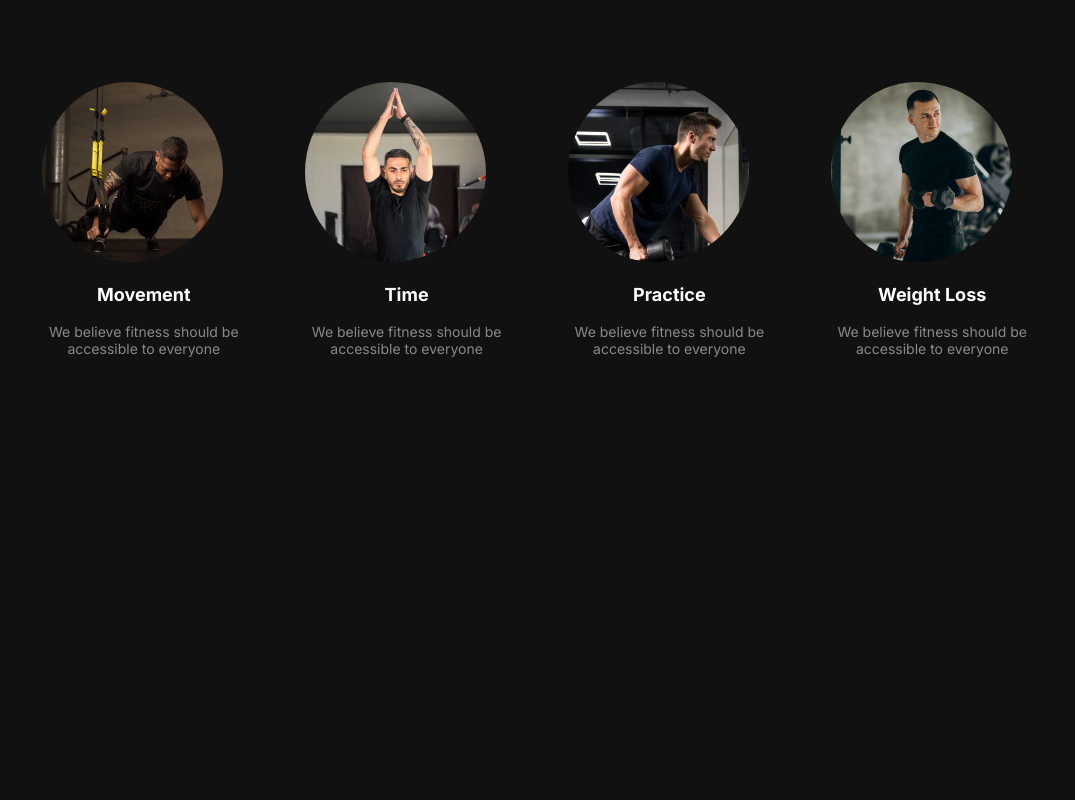
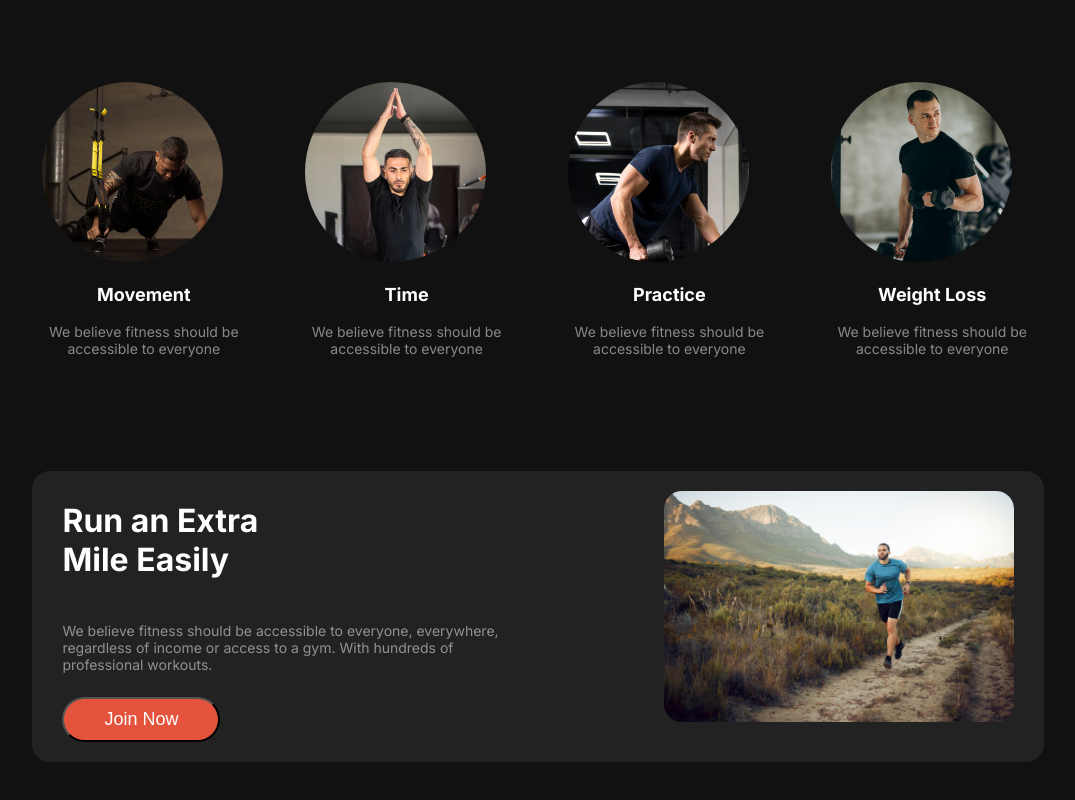
Before and after one commit to eyaminmia880/Assignment-2, a plain HTML site: page index.html in a window 1280 px wide. Shown: the part 1067-1867 px from the top of the page, without its empty margins (102-1177 px from the left). Before the commit the page ends 1486 px from the top, so only its background shows below. Drawn offline with Linux system fonts and the light colour scheme.

Commit message:
added theme section

```diff
--- a/index.html
+++ b/index.html
@@ -41,7 +41,8 @@
                     <section class="habit">
                         <div class="habit-banner">
                             <h2 class="habit-title">Change Your Habits</h2>
-                            <p class="habit-description">We believe fitness should be accessible to everyone,everywhere, regardless of income or access to a gym.</p>
+                            <p class="habit-description">We believe fitness should be accessible to everyone,everywhere,
+                                regardless of income or access to a gym.</p>
                         </div>
                         <div class="habit-image">
                             <div class="card">
@@ -66,6 +67,17 @@
                             </div>
                         </div>
                     </section>
+
+                    <section class="theme">
+                        <div class="theme-container">
+                            <h4>Run an Extra <br>Mile Easily</h4>
+                            <p>We believe fitness should be accessible to everyone, everywhere, regardless of income or access to a gym. With hundreds of professional workouts.</p>
+                            <button class="btn-join">Join Now</button>
+                        </div>
+                        <div class="theme-image">
+                            <img src="images/run.jpg" alt="">
+                        </div>
+                    </section>
                     </main>
                     <footer>
 
--- a/styles/style.css
+++ b/styles/style.css
@@ -176,3 +176,44 @@ nav{
     color: rgba(255, 255, 255, 0.5);
     text-align: center;
 }
+
+.theme{
+    display: flex;
+    background-color: rgba(34, 34, 34, 1);
+    border-radius: 18px;
+    max-width: 1040px;
+    margin-top: 100px;
+    gap: 160px;
+    padding: 20px 30px;
+
+}
+.theme-container h4{
+    font-size: 2rem;
+    font-weight: bold;
+    color: #FFFFFF;
+    margin-top: 10px;
+}
+.theme-container p{
+    font-size: 0.875rem;
+    color: rgba(255, 255, 255, 0.5);
+    margin-bottom: 24px;
+    text-align: center;
+    text-align: left;
+    justify-content: center;
+    align-items: center;
+}
+.btn-join{
+    border-radius: 42px;
+    background-color: #E6533C;
+    color: #FFFFFF;
+    font-size: 1.125rem;
+    font-weight: 600px;
+    padding: 10px 40px;
+}
+
+.theme-image img{
+    max-width: 350px;
+    border-radius: 18px;
+    padding: ;
+
+}
```
